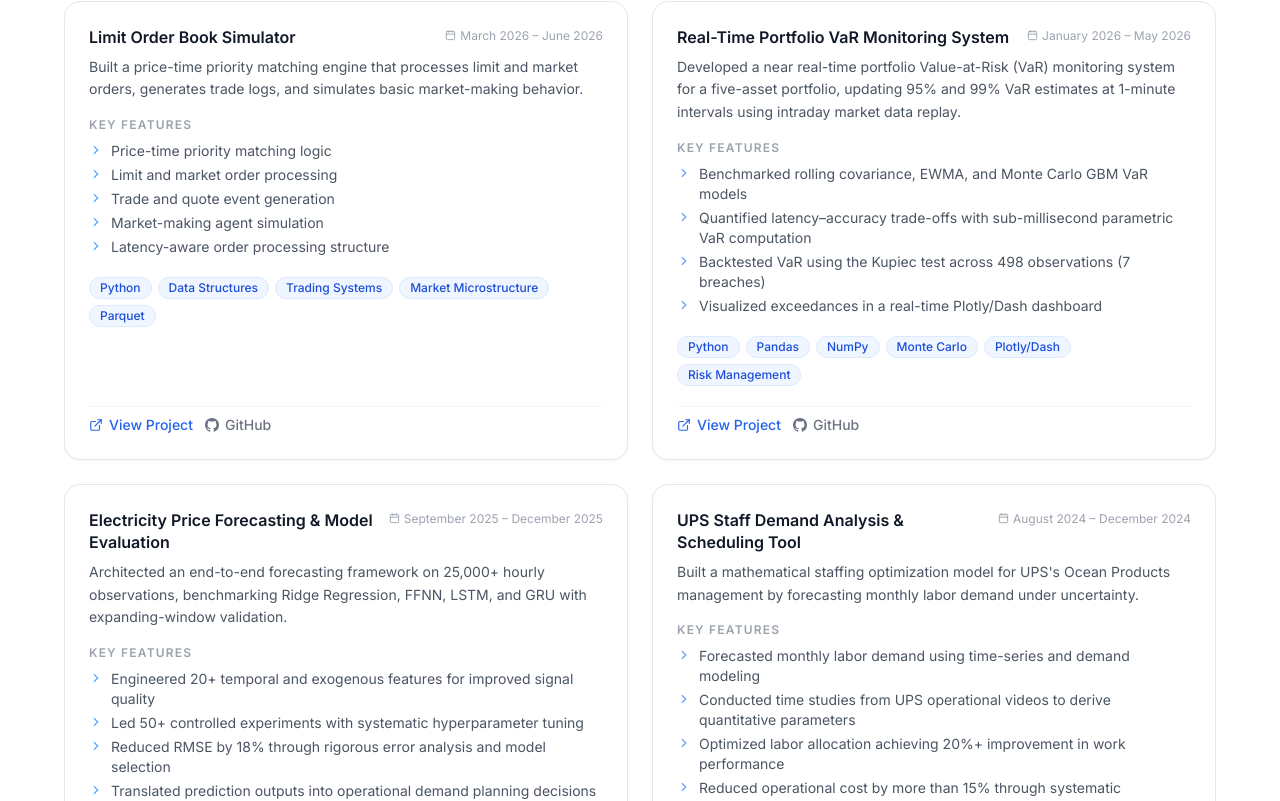
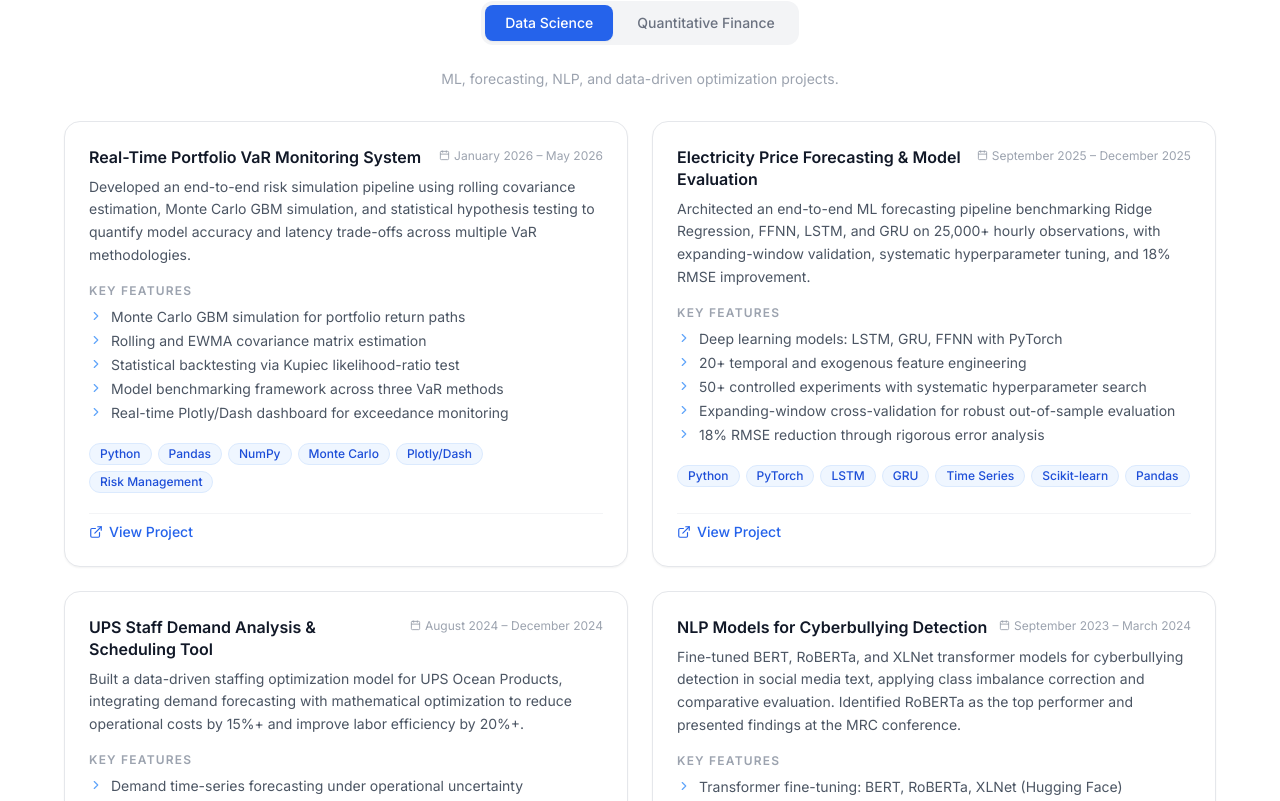
Before and after one commit to YongrinPark/portfolio, a Next.js app: page / in a window 1280 px wide. Shown: the part 2419-3220 px from the top of the page. Built offline with nearby package versions, Linux system fonts and the light colour scheme.

Commit message:
Add tabbed projects, PDF reports, work experience section

```diff
--- a/components/Projects.tsx
+++ b/components/Projects.tsx
@@ -1,12 +1,29 @@
 "use client";
 
-import { motion } from "framer-motion";
+import { useState } from "react";
+import { motion, AnimatePresence } from "framer-motion";
 import { ExternalLink, ChevronRight, Calendar } from "lucide-react";
-import { GithubIcon } from "./icons/SocialIcons";
 import SectionHeading from "./SectionHeading";
-import { projects } from "@/data/projects";
+import { projects, Category } from "@/data/projects";
+
+const tabs: { label: string; value: Category; description: string }[] = [
+  {
+    label: "Data Science",
+    value: "datascience",
+    description: "ML, forecasting, NLP, and data-driven optimization projects.",
+  },
+  {
+    label: "Quantitative Finance",
+    value: "financial",
+    description: "Risk modeling, trading systems, and financial market projects.",
+  },
+];
 
 export default function Projects() {
+  const [activeTab, setActiveTab] = useState<Category>("datascience");
+
+  const filtered = projects.filter((p) => p.categories.includes(activeTab));
+
   return (
     <section id="projects" className="py-24 px-6 bg-white">
       <div className="max-w-6xl mx-auto">
@@ -15,14 +32,60 @@ export default function Projects() {
           subtitle="A collection of technical projects focused on data, finance, simulation, and decision-making systems."
         />
 
-        <div className="grid md:grid-cols-2 gap-6">
-          {projects.map((project, i) => (
+        {/* Tabs */}
+        <div className="flex justify-center mb-10">
+          <div className="inline-flex bg-gray-100 rounded-xl p-1 gap-1">
+            {tabs.map((tab) => (
+              <button
+                key={tab.value}
+                onClick={() => setActiveTab(tab.value)}
+                className={`relative px-5 py-2 rounded-lg text-sm font-medium transition-all duration-200 ${
+                  activeTab === tab.value
+                    ? "text-white"
+                    : "text-gray-500 hover:text-gray-800"
+                }`}
+              >
+                {activeTab === tab.value && (
                   <motion.div
-              key={project.title}
+                    layoutId="tab-indicator"
+                    className="absolute inset-0 bg-blue-600 rounded-lg shadow-sm"
+                    transition={{ type: "spring", duration: 0.4 }}
+                  />
+                )}
+                <span className="relative z-10">{tab.label}</span>
+              </button>
+            ))}
+          </div>
+        </div>
+
+        {/* Subtitle for active tab */}
+        <motion.p
+          key={activeTab}
+          initial={{ opacity: 0, y: 6 }}
+          animate={{ opacity: 1, y: 0 }}
+          className="text-center text-sm text-gray-400 mb-8 -mt-4"
+        >
+          {tabs.find((t) => t.value === activeTab)?.description}
+        </motion.p>
+
+        {/* Project cards */}
+        <AnimatePresence mode="wait">
+          <motion.div
+            key={activeTab}
+            initial={{ opacity: 0, y: 16 }}
+            animate={{ opacity: 1, y: 0 }}
+            exit={{ opacity: 0, y: -8 }}
+            transition={{ duration: 0.3 }}
+            className="grid md:grid-cols-2 gap-6"
+          >
+            {filtered.map((project, i) => {
+              const variant = project.variants[activeTab]!;
+              return (
+                <motion.div
+                  key={project.title + activeTab}
                   initial={{ opacity: 0, y: 24 }}
-              whileInView={{ opacity: 1, y: 0 }}
-              viewport={{ once: true }}
-              transition={{ duration: 0.45, delay: i * 0.1 }}
+                  animate={{ opacity: 1, y: 0 }}
+                  transition={{ duration: 0.35, delay: i * 0.08 }}
                   whileHover={{ y: -4, transition: { duration: 0.2 } }}
                   className="bg-white border border-gray-200 rounded-2xl p-6 shadow-sm hover:shadow-md transition-shadow flex flex-col"
                 >
@@ -40,7 +103,7 @@ export default function Projects() {
                     </div>
 
                     <p className="text-sm text-gray-600 leading-relaxed mb-4">
-                  {project.description}
+                      {variant.description}
                     </p>
 
                     <div className="mb-5">
@@ -48,7 +111,7 @@ export default function Projects() {
                         Key Features
                       </p>
                       <ul className="space-y-1">
-                    {project.features.map((f) => (
+                        {variant.features.map((f) => (
                           <li key={f} className="flex items-start gap-2 text-sm text-gray-600">
                             <ChevronRight size={14} className="text-blue-400 flex-shrink-0 mt-0.5" />
                             {f}
@@ -79,19 +142,12 @@ export default function Projects() {
                       <ExternalLink size={14} />
                       View Project
                     </a>
-                <a
-                  href={project.githubUrl}
-                  target="_blank"
-                  rel="noopener noreferrer"
-                  className="inline-flex items-center gap-1.5 text-sm font-medium text-gray-500 hover:text-gray-800 transition-colors"
-                >
-                  <GithubIcon width={14} height={14} />
-                  GitHub
-                </a>
                   </div>
                 </motion.div>
-          ))}
-        </div>
+              );
+            })}
+          </motion.div>
+        </AnimatePresence>
       </div>
     </section>
   );
--- a/data/projects.ts
+++ b/data/projects.ts
@@ -1,88 +1,146 @@
+export type Category = "datascience" | "financial";
+
+export interface CategoryVariant {
+  description: string;
+  features: string[];
+}
+
 export interface Project {
   title: string;
   period: string;
-  description: string;
-  features: string[];
   tech: string[];
   projectUrl: string;
   githubUrl: string;
+  categories: Category[];
+  variants: Partial<Record<Category, CategoryVariant>>;
 }
 
 export const projects: Project[] = [
   {
     title: "Limit Order Book Simulator",
     period: "March 2026 – June 2026",
+    tech: ["Python", "Data Structures", "Trading Systems", "Market Microstructure", "Parquet"],
+    projectUrl: "#",
+    githubUrl: "https://github.com/YongrinPark/lob-simulator",
+    categories: ["financial"],
+    variants: {
+      financial: {
         description:
-      "Built a price-time priority matching engine that processes limit and market orders, generates trade logs, and simulates basic market-making behavior.",
+          "Engineered a price-time priority matching engine simulating real exchange mechanics — modeling limit/market order flow, trade execution, and market-making strategies to study trading system dynamics and market microstructure.",
         features: [
-      "Price-time priority matching logic",
-      "Limit and market order processing",
-      "Trade and quote event generation",
-      "Market-making agent simulation",
-      "Latency-aware order processing structure",
+          "Price-time priority order matching replicating exchange logic",
+          "Bid-ask spread and order book depth simulation",
+          "Market-making agent with latency-aware execution",
+          "Trade and quote event log generation",
+          "Parquet-based tick data storage for post-trade analysis",
         ],
-    tech: ["Python", "Data Structures", "Trading Systems", "Market Microstructure", "Parquet"],
-    projectUrl: "#", // TODO: Replace with your project demo URL
-    githubUrl: "https://github.com/YongrinPark", // TODO: Replace with specific repo URL
+      },
+    },
   },
   {
     title: "Real-Time Portfolio VaR Monitoring System",
     period: "January 2026 – May 2026",
+    tech: ["Python", "Pandas", "NumPy", "Monte Carlo", "Plotly/Dash", "Risk Management"],
+    projectUrl: "https://github.com/YongrinPark/Real-Time-Portfolio-VaR-Monitoring-System-Balancing-Computational-Speed-and-Risk-Accuracy",
+    githubUrl: "https://github.com/YongrinPark/Real-Time-Portfolio-VaR-Monitoring-System-Balancing-Computational-Speed-and-Risk-Accuracy",
+    categories: ["datascience", "financial"],
+    variants: {
+      financial: {
         description:
-      "Developed a near real-time portfolio Value-at-Risk (VaR) monitoring system for a five-asset portfolio, updating 95% and 99% VaR estimates at 1-minute intervals using intraday market data replay.",
+          "Built a near real-time risk monitoring system computing 95%/99% VaR at 1-minute intervals across a five-asset portfolio, benchmarking parametric, EWMA, and Monte Carlo risk models with Kupiec backtesting to validate model calibration.",
         features: [
-      "Benchmarked rolling covariance, EWMA, and Monte Carlo GBM VaR models",
-      "Quantified latency–accuracy trade-offs with sub-millisecond parametric VaR computation",
-      "Backtested VaR using the Kupiec test across 498 observations (7 breaches)",
-      "Visualized exceedances in a real-time Plotly/Dash dashboard",
+          "Real-time VaR updates at 1-minute intervals via intraday data replay",
+          "Benchmarked rolling covariance, EWMA, and Monte Carlo GBM models",
+          "Kupiec test backtesting across 498 observations (7 breaches)",
+          "Sub-millisecond parametric VaR computation",
+          "Live risk dashboard with exceedance visualization (Plotly/Dash)",
         ],
-    tech: ["Python", "Pandas", "NumPy", "Monte Carlo", "Plotly/Dash", "Risk Management"],
-    projectUrl: "#", // TODO: Replace with your project demo URL
-    githubUrl: "https://github.com/YongrinPark", // TODO: Replace with specific repo URL
+      },
+      datascience: {
+        description:
+          "Developed an end-to-end risk simulation pipeline using rolling covariance estimation, Monte Carlo GBM simulation, and statistical hypothesis testing to quantify model accuracy and latency trade-offs across multiple VaR methodologies.",
+        features: [
+          "Monte Carlo GBM simulation for portfolio return paths",
+          "Rolling and EWMA covariance matrix estimation",
+          "Statistical backtesting via Kupiec likelihood-ratio test",
+          "Model benchmarking framework across three VaR methods",
+          "Real-time Plotly/Dash dashboard for exceedance monitoring",
+        ],
+      },
+    },
   },
   {
     title: "Electricity Price Forecasting & Model Evaluation",
     period: "September 2025 – December 2025",
+    tech: ["Python", "PyTorch", "LSTM", "GRU", "Time Series", "Scikit-learn", "Pandas"],
+    projectUrl: "https://github.com/YongrinPark/IE434-Deep-Dive-Project",
+    githubUrl: "https://github.com/YongrinPark/IE434-Deep-Dive-Project",
+    categories: ["datascience", "financial"],
+    variants: {
+      financial: {
         description:
-      "Architected an end-to-end forecasting framework on 25,000+ hourly observations, benchmarking Ridge Regression, FFNN, LSTM, and GRU with expanding-window validation.",
+          "Developed a quantitative energy price forecasting framework on 25,000+ hourly observations, benchmarking statistical and deep learning models to support operational decision-making in energy markets with an 18% RMSE reduction.",
         features: [
-      "Engineered 20+ temporal and exogenous features for improved signal quality",
-      "Led 50+ controlled experiments with systematic hyperparameter tuning",
-      "Reduced RMSE by 18% through rigorous error analysis and model selection",
-      "Translated prediction outputs into operational demand planning decisions",
+          "Energy market price modeling with demand-supply signal integration",
+          "Exogenous feature engineering for market condition encoding",
+          "Quantitative benchmarking of Ridge, FFNN, LSTM, and GRU models",
+          "Operational decision support through forecast-driven demand planning",
+          "18% RMSE reduction improving market position estimation",
         ],
-    tech: ["Python", "PyTorch", "LSTM", "GRU", "Time Series", "Scikit-learn", "Pandas"],
-    projectUrl: "#", // TODO: Replace with your project demo URL
-    githubUrl: "https://github.com/YongrinPark", // TODO: Replace with specific repo URL
+      },
+      datascience: {
+        description:
+          "Architected an end-to-end ML forecasting pipeline benchmarking Ridge Regression, FFNN, LSTM, and GRU on 25,000+ hourly observations, with expanding-window validation, systematic hyperparameter tuning, and 18% RMSE improvement.",
+        features: [
+          "Deep learning models: LSTM, GRU, FFNN with PyTorch",
+          "20+ temporal and exogenous feature engineering",
+          "50+ controlled experiments with systematic hyperparameter search",
+          "Expanding-window cross-validation for robust out-of-sample evaluation",
+          "18% RMSE reduction through rigorous error analysis",
+        ],
+      },
+    },
   },
   {
     title: "UPS Staff Demand Analysis & Scheduling Tool",
     period: "August 2024 – December 2024",
+    tech: ["Python", "Optimization", "Forecasting", "Operations Research", "Linear Programming"],
+    projectUrl: "/ups-report.pdf",
+    githubUrl: "https://github.com/YongrinPark",
+    categories: ["datascience"],
+    variants: {
+      datascience: {
         description:
-      "Built a mathematical staffing optimization model for UPS's Ocean Products management by forecasting monthly labor demand under uncertainty.",
+          "Built a data-driven staffing optimization model for UPS Ocean Products, integrating demand forecasting with mathematical optimization to reduce operational costs by 15%+ and improve labor efficiency by 20%+.",
         features: [
-      "Forecasted monthly labor demand using time-series and demand modeling",
-      "Conducted time studies from UPS operational videos to derive quantitative parameters",
-      "Optimized labor allocation achieving 20%+ improvement in work performance",
-      "Reduced operational cost by more than 15% through systematic scheduling",
+          "Demand time-series forecasting under operational uncertainty",
+          "Time study data extraction and quantification from process videos",
+          "Mathematical linear programming model for labor allocation",
+          "20%+ improvement in work performance through optimized scheduling",
+          "15%+ cost reduction via systematic demand-driven staffing",
         ],
-    tech: ["Python", "Optimization", "Forecasting", "Operations Research", "Linear Programming"],
-    projectUrl: "#", // TODO: Replace with your project demo URL
-    githubUrl: "https://github.com/YongrinPark", // TODO: Replace with specific repo URL
+      },
+    },
   },
   {
     title: "NLP Models for Cyberbullying Detection",
     period: "September 2023 – March 2024",
+    tech: ["Python", "BERT", "RoBERTa", "XLNet", "NLP", "Hugging Face", "PyTorch"],
+    projectUrl: "/nlp-report.pdf",
+    githubUrl: "https://github.com/YongrinPark",
+    categories: ["datascience"],
+    variants: {
+      datascience: {
         description:
-      "Conducted research on detecting cyberbullying in social media comments using transformer-based NLP models, classifying aggressive language from labeled datasets while leading a team of three.",
+          "Fine-tuned BERT, RoBERTa, and XLNet transformer models for cyberbullying detection in social media text, applying class imbalance correction and comparative evaluation. Identified RoBERTa as the top performer and presented findings at the MRC conference.",
         features: [
-      "Fine-tuned BERT, RoBERTa, and XLNet on labeled cyberbullying datasets",
-      "Applied under-sampling techniques to address dataset class imbalance",
-      "Identified RoBERTa as the most effective model for harmful content classification",
-      "Selected as a presenter at the MRC conference to present research findings",
+          "Transformer fine-tuning: BERT, RoBERTa, XLNet (Hugging Face)",
+          "Class imbalance correction via under-sampling strategy",
+          "Binary classification on labeled social media comment datasets",
+          "Comparative model evaluation across three architectures",
+          "Selected presenter at MRC conference — RoBERTa identified as best model",
         ],
-    tech: ["Python", "BERT", "RoBERTa", "XLNet", "NLP", "Hugging Face", "PyTorch"],
-    projectUrl: "#", // TODO: Replace with your project demo URL
-    githubUrl: "https://github.com/YongrinPark", // TODO: Replace with specific repo URL
+      },
+    },
   },
 ];
```
Also changed, not shown: 2 other files (tests, documents, lock files or other folders). Lines whose indentation alone changed are shown as unchanged.
